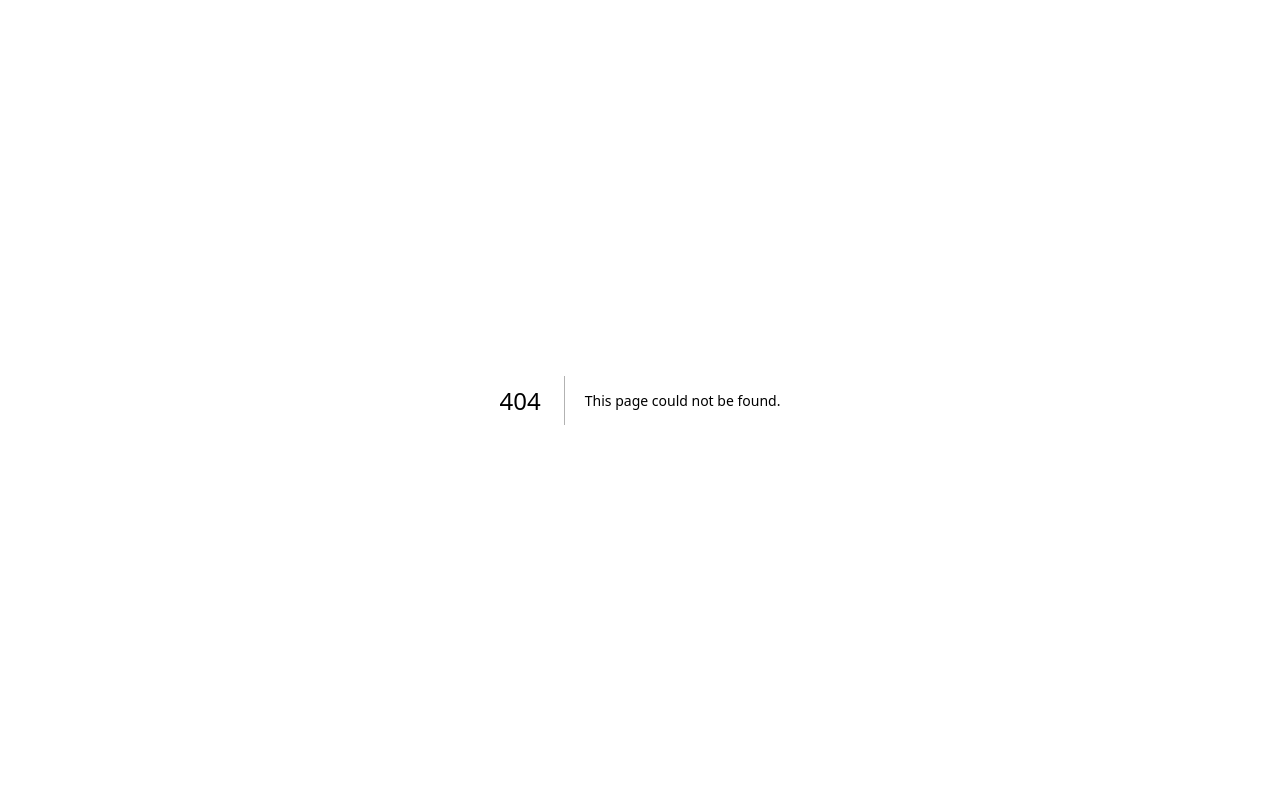
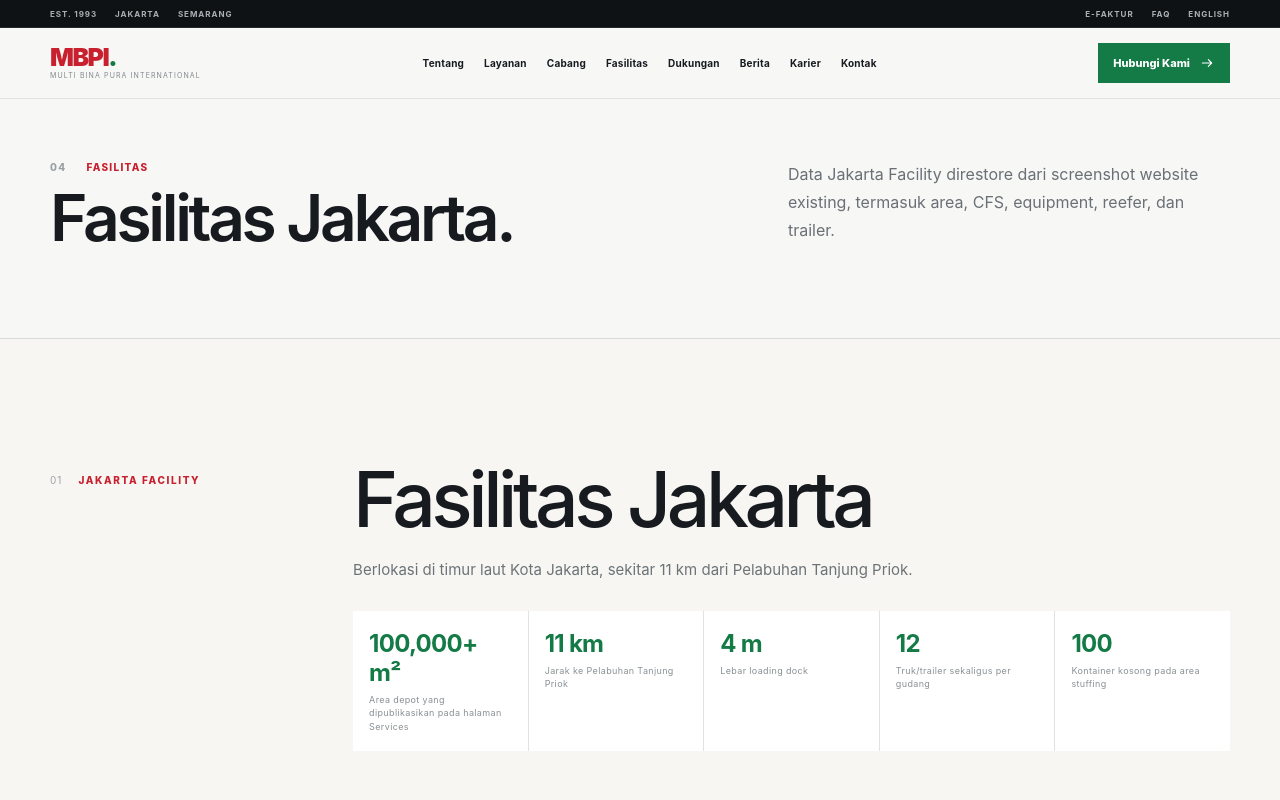
Before and after one commit to nabillazachra/mbpi-revamp, a Next.js app: page /id/jakarta-facility in a window 1280 px wide. Before the commit this address had no page. Shown: the top 800 px of the page. Built offline with nearby package versions, Linux system fonts and the light colour scheme.

Commit message:
route: add app/id/jakarta-facility/page.js

```diff
--- /dev/null
+++ b/app/id/jakarta-facility/page.js
@@ -0,0 +1,3 @@
+import FacilitiesPage from '../../../components/FacilitiesPage';
+export const metadata={title:'Fasilitas Jakarta'};
+export default function Page(){return <FacilitiesPage lang="id" focus="jakarta"/>}
```
